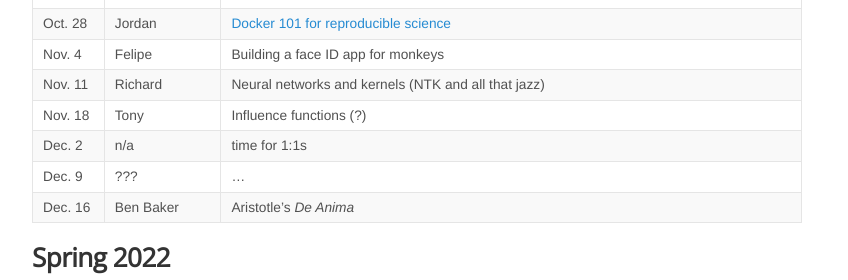
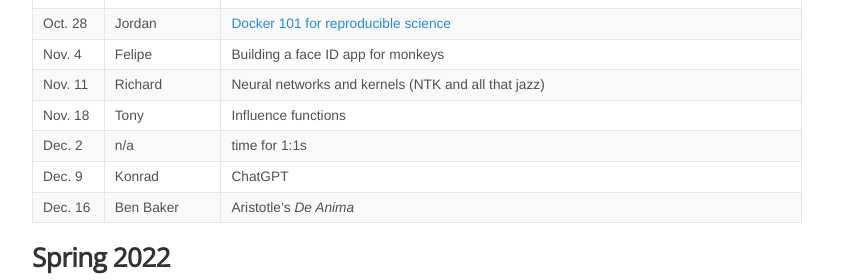
Before and after one commit to KordingLab/KordingLab.github.io, a Jekyll site: the page built from _posts/2021-01-01-upcoming-lab-teaching.md, in a window 1280 px wide and 900 px high, scrolled down 736 px. Shown: the part 152-432 px from the top of the window, without its empty margins (223-1071 px from the left). Built offline with Jekyll 4.4.1, drawn with Linux system fonts in a browser that asks for light colours; nearby versions of some CDN libraries; comment, search, counter and statistics services are not loaded.

Commit message:
Update 2021-01-01-upcoming-lab-teaching.md

```diff
--- a/_posts/2021-01-01-upcoming-lab-teaching.md
+++ b/_posts/2021-01-01-upcoming-lab-teaching.md
@@ -29,9 +29,9 @@ Please list below, topics you would like to learn more about (you may share your
 | Oct. 28 | Jordan | [Docker 101 for reproducible science](https://www.youtube.com/watch?v=fs1ko2UNVOo) |
 | Nov. 4  | Felipe | Building a face ID app for monkeys |
 | Nov. 11 | Richard | Neural networks and kernels (NTK and all that jazz) |
-| Nov. 18 | Tony | Influence functions (?) |
+| Nov. 18 | Tony | Influence functions |
 | Dec. 2  | n/a | time for 1:1s |
-| Dec. 9  | ??? |  ... |
+| Dec. 9  | Konrad |  ChatGPT |
 | Dec. 16  | Ben Baker |  Aristotle's _De Anima_ |
 
 ### Spring 2022
```
